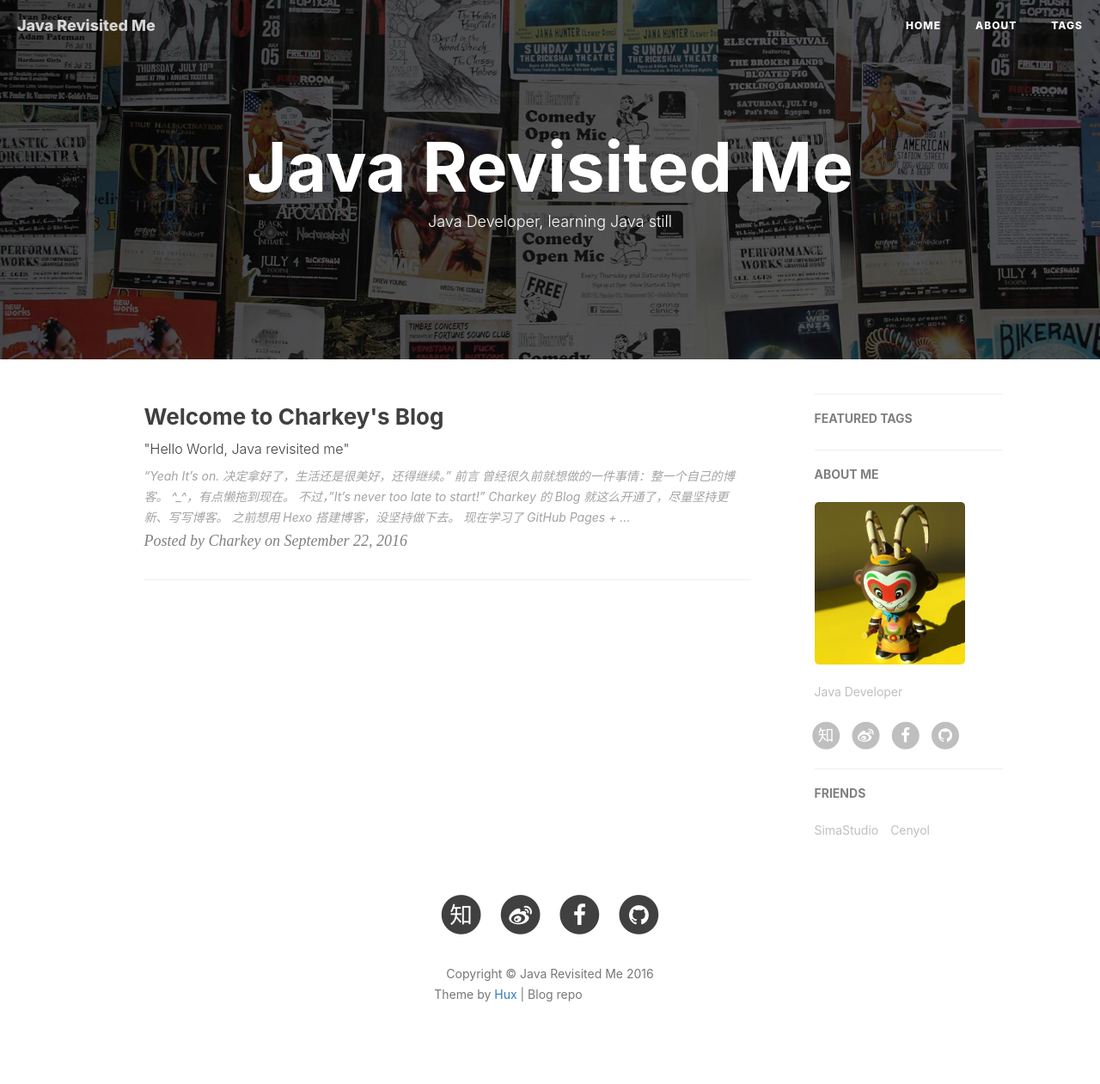
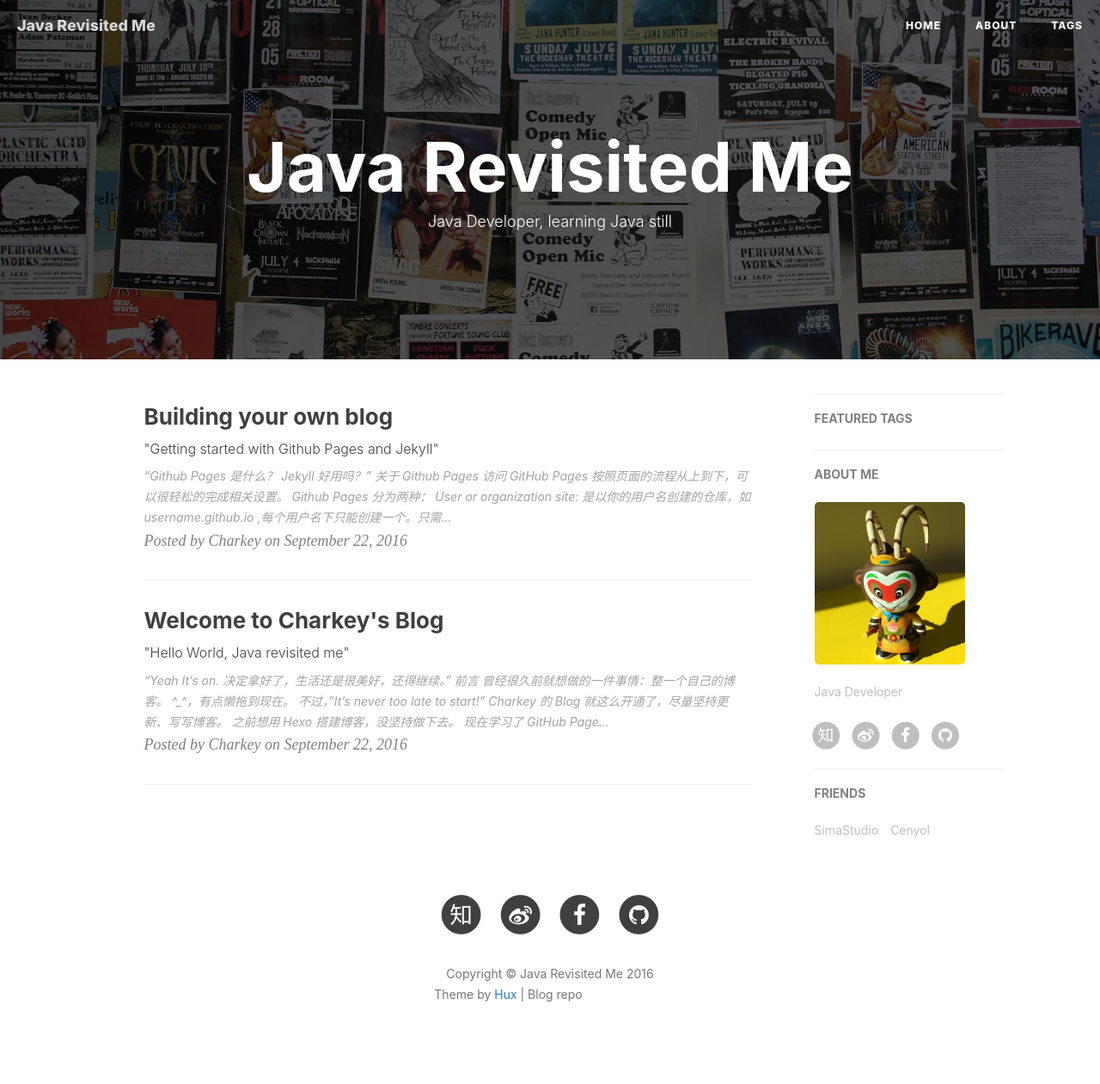
Before and after one commit to CharkeyQK/blog.javarevisited.me, a Jekyll site: the page built from index.html, in a window 1280 px wide. Shown: the whole page at 86% size. Built offline with Jekyll 4.4.1, drawn with Linux system fonts in a browser that asks for light colours; nearby versions of some CDN libraries; the list of posts is cut into pages by our own code; comment, search, counter and statistics services are not loaded; grey boxes are pictures that could not be loaded.

Commit message:
hello-world modified; new post: building your own blog

````diff
--- /dev/null
+++ b/_posts/2016-09-22-building-your-own-blog.md
@@ -0,0 +1,58 @@
+---
+layout:     post
+title:      "Building your own blog"
+subtitle:   " \"Getting started with Github Pages and Jekyll\""
+date:       2016-09-22 22:55:00
+author:     "Charkey"
+header-img: "img/post-bg-2015.jpg"
+tags:
+    - Github Pages
+    - Jekyll
+    - Git
+    - Markdown
+---
+
+> “Github Pages 是什么？ Jekyll 好用吗？”
+
+
+## 关于 Github Pages
+
+访问 [GitHub Pages](https://pages.github.com/) 按照页面的流程从上到下，可以很轻松的完成相关设置。
+
+Github Pages 分为两种：
+
+1. User or organization site: 是以你的用户名创建的仓库，如 *username*.github.io ,每个用户名下只能创建一个。只需要创建仓库、新增 html 文件（如 index.html）、add、commit、push，通过浏览器访问 http://*username*.github.io 即能看到页面出现。
+2. Project site: 是依附项目的Pages。 你可以创建一个新的 repo 或者使用已有的 repo，在仓库的 **Settings** 中创建一个新的分支 `gh-pages`， Github Pages 会使用这个分支的内容来发布你的站点。
+
+[Github Pages Basics](https://help.github.com/categories/github-pages-basics/)
+
+---
+
+## Jekyll 模版系统
+
+[Jekyll](http://jekyllrb.com/)
+
+[博客](http://beiyuu.com/github-pages)
+
+在 Ubuntu 上安装 Ruby 2.0.0 以上版本：
+
+可以在 [Ruby 官网](https://www.ruby-lang.org/en/downloads/) 上 **Stable releases** 部分找到最新稳定版的源码下载地址
+
+然后按照如下的命令，即可在 Ubuntu 上安装新版本 Ruby。
+
+
+```shell
+sudo apt-get -y update
+sudo apt-get -y install build-essential zlib1g-dev libssl-dev libreadline6-dev libyaml-dev
+cd /tmp
+wget http://cache.ruby-lang.org/pub/ruby/2.0/ruby-2.0.0-p481.tar.gz
+tar -xvzf ruby-2.0.0-p481.tar.gz
+cd ruby-2.0.0-p481/
+./configure --prefix=/usr/local
+make
+sudo make install
+```
+
+## 绑定域名
+
+[如何绑定域名到 Github Pages](https://help.github.com/articles/about-supported-custom-domains/)
--- a/_posts/2016-09-22-hello-world.markdown
+++ b/_posts/2016-09-22-hello-world.markdown
@@ -15,11 +15,15 @@ tags:
 ## 前言
 
 曾经很久前就想做的一件事情：整一个自己的博客。
+
 ^_^，有点懒拖到现在。
+
 不过，"It's never too late to start!"
+
 Charkey 的 Blog 就这么开通了，尽量坚持更新、写写博客。
 
 之前想用 Hexo 搭建博客，没坚持做下去。
+
 现在学习了 [GitHub Pages](https://pages.github.com/) + [Jekyll](http://jekyllrb.com/) 快速搭建博客的技术方案，很轻松，很赞。
 
 <p id = "build"></p>
````
